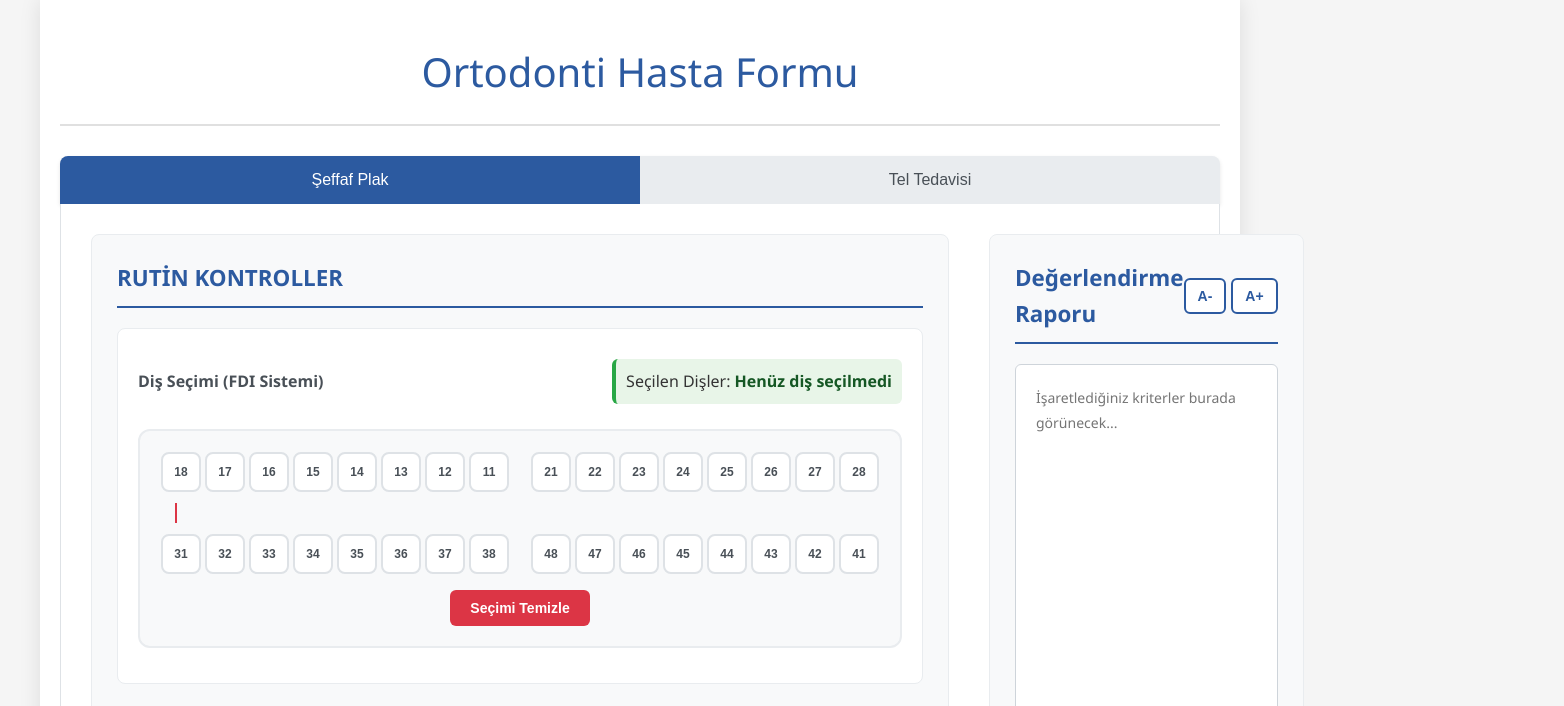
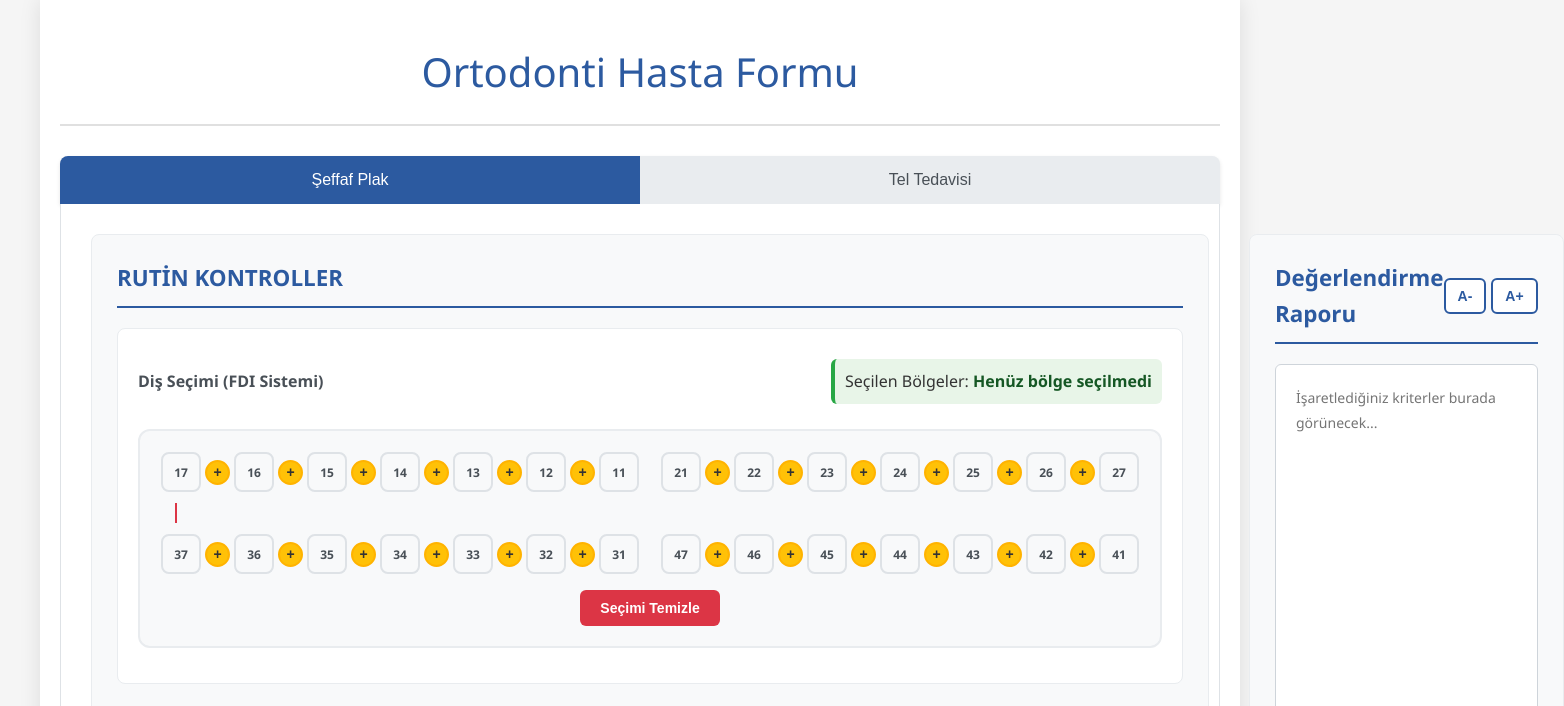
Before and after one commit to firatgok/asistanformuorto, a plain HTML site: page index.html in a window 1280 px wide. Both pictures are taken after a click on the button "Seçimi Temizle". Shown: the top 706 px of the page, 1564 px wide, since content can reach past the window. Drawn offline with Linux system fonts and the light colour scheme.

Commit message:
FDI şablonu düzeltildi: Dişler sadece rakam, alt sol sıralama düzeltildi, sadece dişarası butonlar seçilebilir

```diff
--- a/index.html
+++ b/index.html
@@ -30,8 +30,8 @@
                             <div class="question-header">
                                 <h4>Diş Seçimi (FDI Sistemi)</h4>
                                 <div class="selected-teeth-display">
-                                    <span>Seçilen Dişler: </span>
-                                    <span id="selected-teeth-display" class="teeth-display">Henüz diş seçilmedi</span>
+                                    <span>Seçilen Bölgeler: </span>
+                                    <span id="selected-teeth-display" class="teeth-display">Henüz bölge seçilmedi</span>
                                 </div>
                             </div>
                             <div class="fdi-dental-chart">
@@ -39,25 +39,35 @@
                                 <div class="upper-jaw">
                                     <!-- Üst Sağ Kadran (1) -->
                                     <div class="quadrant upper-right">
-                                        <button class="tooth-btn" data-tooth="18">18</button>
-                                        <button class="tooth-btn" data-tooth="17">17</button>
-                                        <button class="tooth-btn" data-tooth="16">16</button>
-                                        <button class="tooth-btn" data-tooth="15">15</button>
-                                        <button class="tooth-btn" data-tooth="14">14</button>
-                                        <button class="tooth-btn" data-tooth="13">13</button>
-                                        <button class="tooth-btn" data-tooth="12">12</button>
-                                        <button class="tooth-btn" data-tooth="11">11</button>
+                                        <span class="tooth-number">17</span>
+                                        <button class="interdental-btn" data-position="17-16">+</button>
+                                        <span class="tooth-number">16</span>
+                                        <button class="interdental-btn" data-position="16-15">+</button>
+                                        <span class="tooth-number">15</span>
+                                        <button class="interdental-btn" data-position="15-14">+</button>
+                                        <span class="tooth-number">14</span>
+                                        <button class="interdental-btn" data-position="14-13">+</button>
+                                        <span class="tooth-number">13</span>
+                                        <button class="interdental-btn" data-position="13-12">+</button>
+                                        <span class="tooth-number">12</span>
+                                        <button class="interdental-btn" data-position="12-11">+</button>
+                                        <span class="tooth-number">11</span>
                                     </div>
                                     <!-- Üst Sol Kadran (2) -->
                                     <div class="quadrant upper-left">
-                                        <button class="tooth-btn" data-tooth="21">21</button>
-                                        <button class="tooth-btn" data-tooth="22">22</button>
-                                        <button class="tooth-btn" data-tooth="23">23</button>
-                                        <button class="tooth-btn" data-tooth="24">24</button>
-                                        <button class="tooth-btn" data-tooth="25">25</button>
-                                        <button class="tooth-btn" data-tooth="26">26</button>
-                                        <button class="tooth-btn" data-tooth="27">27</button>
-                                        <button class="tooth-btn" data-tooth="28">28</button>
+                                        <span class="tooth-number">21</span>
+                                        <button class="interdental-btn" data-position="21-22">+</button>
+                                        <span class="tooth-number">22</span>
+                                        <button class="interdental-btn" data-position="22-23">+</button>
+                                        <span class="tooth-number">23</span>
+                                        <button class="interdental-btn" data-position="23-24">+</button>
+                                        <span class="tooth-number">24</span>
+                                        <button class="interdental-btn" data-position="24-25">+</button>
+                                        <span class="tooth-number">25</span>
+                                        <button class="interdental-btn" data-position="25-26">+</button>
+                                        <span class="tooth-number">26</span>
+                                        <button class="interdental-btn" data-position="26-27">+</button>
+                                        <span class="tooth-number">27</span>
                                     </div>
                                 </div>
 
@@ -68,25 +78,35 @@
                                 <div class="lower-jaw">
                                     <!-- Alt Sol Kadran (3) -->
                                     <div class="quadrant lower-left">
-                                        <button class="tooth-btn" data-tooth="31">31</button>
-                                        <button class="tooth-btn" data-tooth="32">32</button>
-                                        <button class="tooth-btn" data-tooth="33">33</button>
-                                        <button class="tooth-btn" data-tooth="34">34</button>
-                                        <button class="tooth-btn" data-tooth="35">35</button>
-                                        <button class="tooth-btn" data-tooth="36">36</button>
-                                        <button class="tooth-btn" data-tooth="37">37</button>
-                                        <button class="tooth-btn" data-tooth="38">38</button>
+                                        <span class="tooth-number">37</span>
+                                        <button class="interdental-btn" data-position="37-36">+</button>
+                                        <span class="tooth-number">36</span>
+                                        <button class="interdental-btn" data-position="36-35">+</button>
+                                        <span class="tooth-number">35</span>
+                                        <button class="interdental-btn" data-position="35-34">+</button>
+                                        <span class="tooth-number">34</span>
+                                        <button class="interdental-btn" data-position="34-33">+</button>
+                                        <span class="tooth-number">33</span>
+                                        <button class="interdental-btn" data-position="33-32">+</button>
+                                        <span class="tooth-number">32</span>
+                                        <button class="interdental-btn" data-position="32-31">+</button>
+                                        <span class="tooth-number">31</span>
                                     </div>
                                     <!-- Alt Sağ Kadran (4) -->
                                     <div class="quadrant lower-right">
-                                        <button class="tooth-btn" data-tooth="48">48</button>
-                                        <button class="tooth-btn" data-tooth="47">47</button>
-                                        <button class="tooth-btn" data-tooth="46">46</button>
-                                        <button class="tooth-btn" data-tooth="45">45</button>
-                                        <button class="tooth-btn" data-tooth="44">44</button>
-                                        <button class="tooth-btn" data-tooth="43">43</button>
-                                        <button class="tooth-btn" data-tooth="42">42</button>
-                                        <button class="tooth-btn" data-tooth="41">41</button>
+                                        <span class="tooth-number">47</span>
+                                        <button class="interdental-btn" data-position="47-46">+</button>
+                                        <span class="tooth-number">46</span>
+                                        <button class="interdental-btn" data-position="46-45">+</button>
+                                        <span class="tooth-number">45</span>
+                                        <button class="interdental-btn" data-position="45-44">+</button>
+                                        <span class="tooth-number">44</span>
+                                        <button class="interdental-btn" data-position="44-43">+</button>
+                                        <span class="tooth-number">43</span>
+                                        <button class="interdental-btn" data-position="43-42">+</button>
+                                        <span class="tooth-number">42</span>
+                                        <button class="interdental-btn" data-position="42-41">+</button>
+                                        <span class="tooth-number">41</span>
                                     </div>
                                 </div>
 
--- a/script.js
+++ b/script.js
@@ -250,10 +250,10 @@ function generateSeffafReport(answers) {
             report += `• Hasta şu an ${answers['mevcut-plak']}\n`;
         }
 
-        // Seçilen dişleri ekle
+        // Seçilen bölgeleri ekle
         const selectedTeethText = getSelectedTeethText();
         if (selectedTeethText) {
-            report += `• Kontrol edilen dişler: ${selectedTeethText}\n`;
+            report += `• Kontrol edilen bölge: ${selectedTeethText}\n`;
         }
 
         if (answers['verilecek-plak']) {
@@ -629,28 +629,29 @@ function loadSavedFontSizes() {
 document.addEventListener('DOMContentLoaded', loadSavedFontSizes);
 
 // FDI Dental Chart Functionality
-let selectedTeeth = new Set();
+let selectedInterdentalSpaces = new Set();
 
 document.addEventListener('DOMContentLoaded', function() {
     initializeToothSelection();
 });
 
 function initializeToothSelection() {
-    const toothButtons = document.querySelectorAll('.tooth-btn');
+    const interdentalButtons = document.querySelectorAll('.interdental-btn');
     const clearButton = document.querySelector('.clear-teeth-btn');
 
-    toothButtons.forEach(button => {
+    // Interdental butonları
+    interdentalButtons.forEach(button => {
         button.addEventListener('click', function() {
-            const toothNumber = this.dataset.tooth;
+            const position = this.dataset.position;
 
             if (this.classList.contains('selected')) {
                 // Remove from selection
                 this.classList.remove('selected');
-                selectedTeeth.delete(toothNumber);
+                selectedInterdentalSpaces.delete(position);
             } else {
                 // Add to selection
                 this.classList.add('selected');
-                selectedTeeth.add(toothNumber);
+                selectedInterdentalSpaces.add(position);
             }
 
             updateSelectedTeethDisplay();
@@ -661,10 +662,10 @@ function initializeToothSelection() {
     if (clearButton) {
         clearButton.addEventListener('click', function() {
             // Clear all selections
-            toothButtons.forEach(button => {
+            interdentalButtons.forEach(button => {
                 button.classList.remove('selected');
             });
-            selectedTeeth.clear();
+            selectedInterdentalSpaces.clear();
             updateSelectedTeethDisplay();
             updateSeffafOutput(); // Güncelle çıktıyı
         });
@@ -674,28 +675,25 @@ function initializeToothSelection() {
 function updateSelectedTeethDisplay() {
     const display = document.getElementById('selected-teeth-display');
 
-    if (selectedTeeth.size === 0) {
-        display.textContent = 'Henüz diş seçilmedi';
+    if (selectedInterdentalSpaces.size === 0) {
+        display.textContent = 'Henüz bölge seçilmedi';
     } else {
-        // Sort teeth numbers for better display
-        const sortedTeeth = Array.from(selectedTeeth).sort((a, b) => parseInt(a) - parseInt(b));
-        display.textContent = sortedTeeth.join(', ');
+        const sortedSpaces = Array.from(selectedInterdentalSpaces).sort();
+        display.textContent = `Dişarası: ${sortedSpaces.join(', ')}`;
     }
 }
 
 function getSelectedTeethText() {
-    if (selectedTeeth.size === 0) {
+    if (selectedInterdentalSpaces.size === 0) {
         return '';
     }
 
-    const sortedTeeth = Array.from(selectedTeeth).sort((a, b) => parseInt(a) - parseInt(b));
+    const sortedSpaces = Array.from(selectedInterdentalSpaces).sort();
 
-    if (sortedTeeth.length === 1) {
-        return `${sortedTeeth[0]} numaralı diş`;
-    } else if (sortedTeeth.length === 2) {
-        return `${sortedTeeth[0]} ve ${sortedTeeth[1]} numaralı dişler`;
+    if (sortedSpaces.length === 1) {
+        return `${sortedSpaces[0]} dişarası bölgesi`;
     } else {
-        const lastTooth = sortedTeeth.pop();
-        return `${sortedTeeth.join(', ')} ve ${lastTooth} numaralı dişler`;
+        const lastSpace = sortedSpaces.pop();
+        return `${sortedSpaces.join(', ')} ve ${lastSpace} dişarası bölgeleri`;
     }
 }
--- a/style.css
+++ b/style.css
@@ -702,6 +702,58 @@ header h1 {
     transform: scale(0.95);
 }
 
+.tooth-number {
+    width: 40px;
+    height: 40px;
+    background-color: #f8f9fa;
+    border: 2px solid #dee2e6;
+    border-radius: 8px;
+    font-size: 12px;
+    font-weight: bold;
+    color: #495057;
+    display: flex;
+    align-items: center;
+    justify-content: center;
+    margin: 1px;
+}
+
+.interdental-btn {
+    width: 25px;
+    height: 25px;
+    background-color: #ffc107;
+    border: 2px solid #ffb300;
+    border-radius: 50%;
+    font-size: 14px;
+    font-weight: bold;
+    color: #333;
+    cursor: pointer;
+    transition: all 0.3s ease;
+    display: flex;
+    align-items: center;
+    justify-content: center;
+    margin: 1px;
+    align-self: center;
+}
+
+.interdental-btn:hover {
+    background-color: #ffca28;
+    border-color: #ff8f00;
+    transform: scale(1.1);
+    box-shadow: 0 4px 8px rgba(255, 193, 7, 0.4);
+}
+
+.interdental-btn.selected {
+    background-color: #ff5722;
+    color: white;
+    border-color: #e64a19;
+    transform: scale(1.2);
+    box-shadow: 0 4px 12px rgba(255, 87, 34, 0.4);
+}
+
+.interdental-btn:active {
+    transform: scale(0.9);
+}
+
 .midline {
     width: 2px;
     height: 20px;
@@ -755,6 +807,20 @@ header h1 {
         margin: 2px;
     }
 
+    .interdental-btn {
+        width: 28px;
+        height: 28px;
+        font-size: 16px;
+        margin: 2px;
+    }
+
+    .tooth-number {
+        width: 45px;
+        height: 45px;
+        font-size: 13px;
+        margin: 2px;
+    }
+
     .fdi-dental-chart {
         padding: 15px;
     }
@@ -776,6 +842,20 @@ header h1 {
 /* Mobile optimizations for dental chart */
 @media (max-width: 768px) {
     .tooth-btn {
+        width: 35px;
+        height: 35px;
+        font-size: 11px;
+        margin: 1px;
+    }
+
+    .interdental-btn {
+        width: 22px;
+        height: 22px;
+        font-size: 12px;
+        margin: 1px;
+    }
+
+    .tooth-number {
         width: 35px;
         height: 35px;
         font-size: 11px;
```
